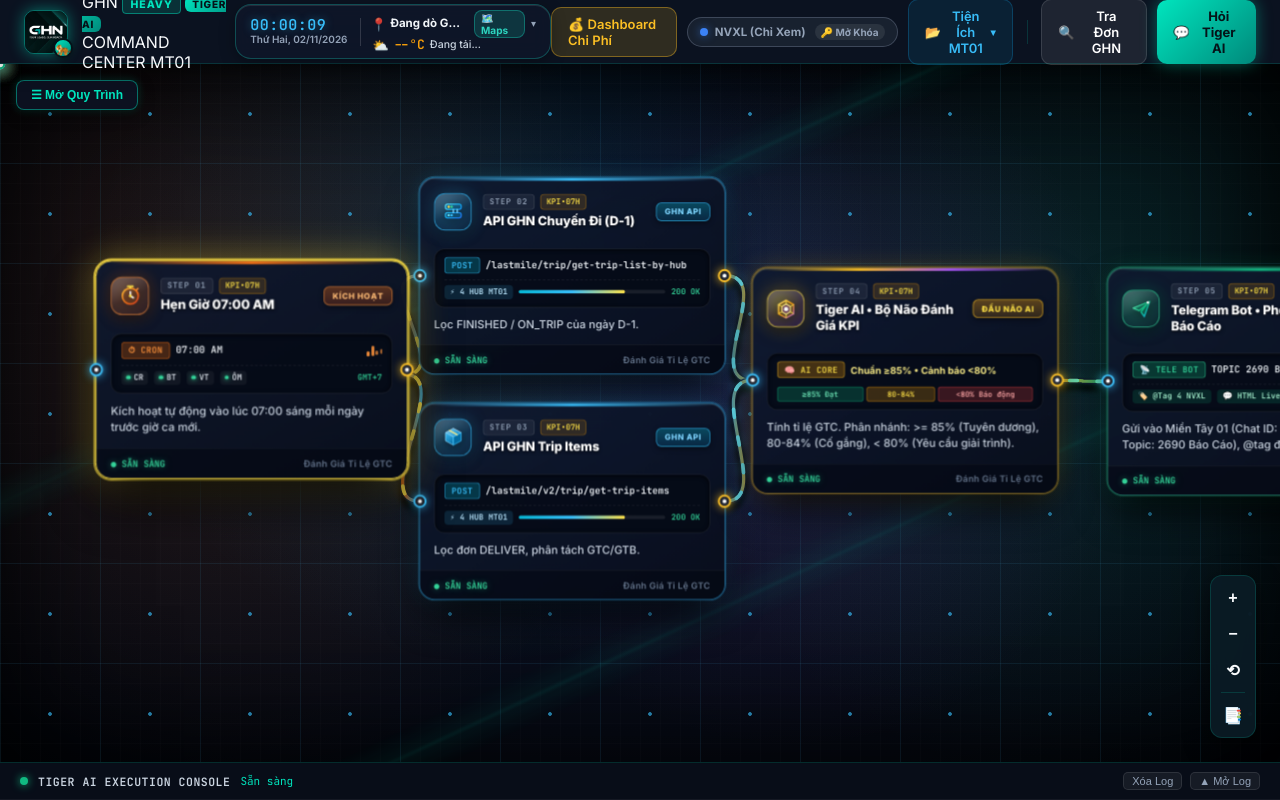
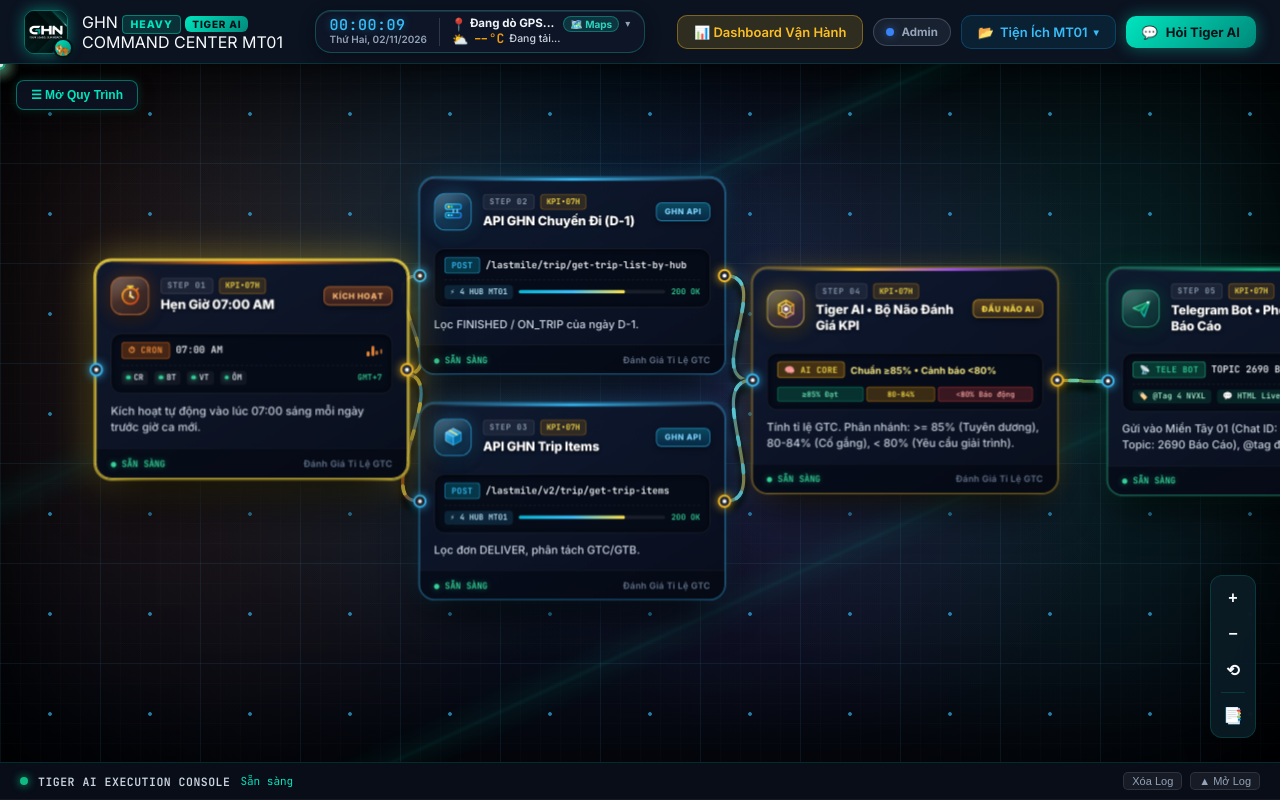
Before and after one commit to billnguyen1990/tiger-ai-studio, a Flask app: page / in a window 1280 px wide. Run offline with Flask 3, Linux system fonts and the light colour scheme.

Commit message:
UI: tinh chinh thanh dieu huong - Admin badge gon, gop Tra Don vao Tien Ich MT01, doi ten Dashboard Van Hanh

```diff
--- a/static/js/app.js
+++ b/static/js/app.js
@@ -79,11 +79,14 @@ document.addEventListener("DOMContentLoaded", () => {
       document.querySelectorAll(".admin-only-item").forEach(el => el.classList.remove("locked-hidden"));
       if (btnRoleStatus) {
         btnRoleStatus.className = "btn btn-role-pill admin-active";
-        btnRoleStatus.title = "Đang ở chế độ Sếp (Quản Trị Viên). Bấm để khóa lại chế độ NVXL";
+        btnRoleStatus.title = "Đang ở chế độ Admin. Bấm để khóa lại";
       }
       if (roleDot) roleDot.className = "role-dot admin";
-      if (roleLabel) roleLabel.textContent = "👑 Sếp (Quản Trị)";
-      if (roleActionHint) roleActionHint.textContent = "🔒 Khóa lại";
+      if (roleLabel) roleLabel.textContent = "👑 Admin";
+      if (roleActionHint) {
+        roleActionHint.textContent = "";
+        roleActionHint.style.display = "none";
+      }
       // Đảm bảo dù Sếp đăng nhập thì Bảng Chi Tiết Node vẫn giữ trạng thái xếp gọn mặc định cho đến khi Sếp chủ động bấm mở
       if (nodeInspector && (nodeInspector.classList.contains("hidden-sidebar") || nodeInspector.classList.contains("collapsed"))) {
         nodeInspector.classList.add("hidden-sidebar");
@@ -107,11 +110,14 @@ document.addEventListener("DOMContentLoaded", () => {
       }
       if (btnRoleStatus) {
         btnRoleStatus.className = "btn btn-role-pill";
-        btnRoleStatus.title = "Chế độ NVXL (Chỉ Xem & Hỏi Tiger AI). Bấm để mở quyền Quản Trị";
+        btnRoleStatus.title = "Chế độ Admin. Bấm để đăng nhập/mở khóa";
       }
       if (roleDot) roleDot.className = "role-dot viewer";
-      if (roleLabel) roleLabel.textContent = "NVXL (Chỉ Xem)";
-      if (roleActionHint) roleActionHint.textContent = "🔑 Mở Khóa";
+      if (roleLabel) roleLabel.textContent = "Admin";
+      if (roleActionHint) {
+        roleActionHint.textContent = "";
+        roleActionHint.style.display = "none";
+      }
     }
     setTimeout(() => { if (canvas && typeof canvas.renderEdges === "function") canvas.renderEdges(); }, 320);
   }
@@ -694,6 +700,16 @@ document.addEventListener("DOMContentLoaded", () => {
       if (toolsStackMenu && toolsStackMenu.contains(e.target)) return;
       if (toolsStackWrapper && toolsStackWrapper.contains(e.target)) return;
       closeToolsMenu();
+    });
+  }
+
+  const stackItemBulkTrack = document.getElementById("stackItemBulkTrack");
+  if (stackItemBulkTrack) {
+    stackItemBulkTrack.addEventListener("click", () => {
+      closeToolsMenu();
+      if (modalBulkTrack) modalBulkTrack.classList.add("open");
+      playCyberSound("start");
+      if (bulkTrackInput) bulkTrackInput.focus();
     });
   }
 
@@ -1060,12 +1076,12 @@ document.addEventListener("DOMContentLoaded", () => {
   if (btnRoleStatus) {
     btnRoleStatus.addEventListener("click", () => {
       if (isUserAdmin) {
-        if (confirm("Sếp có muốn khóa lại Chế độ NVXL (Chỉ Xem & Hỏi Tiger AI) không?")) {
+        if (confirm("Anh có muốn khóa lại Chế độ Admin không?")) {
           localStorage.removeItem("tiger_admin_pin");
           currentAdminPin = "";
           applyRoleUI(false);
           playCyberSound("click");
-          addLog("info", "🔒 Đã khóa lại Chế độ NVXL (Chỉ Xem & Hỏi Tiger AI).");
+          addLog("info", "🔒 Đã khóa lại Chế độ Admin.");
         }
       } else {
         if (modalAdminAuth) {
--- a/templates/index.html
+++ b/templates/index.html
@@ -126,16 +126,16 @@
     <!-- ACTION CONTROLS & STACKED UTILITIES -->
     <!-- ACTION CONTROLS & STACKED UTILITIES -->
     <div class="header-actions">
-      <!-- Nút mở Dashboard Chi Phí -->
-      <a href="/cost-dashboard" class="btn btn-secondary" style="background: rgba(251, 191, 36, 0.15); border: 1px solid rgba(251, 191, 36, 0.4); color: #fbbf24; text-decoration: none;" title="Xem Dashboard Chi Phí & Đối Soát Vận Tải (11 chỉ số)">
-        <span>💰 Dashboard Chi Phí</span>
+      <!-- Nút mở Dashboard Vận Hành -->
+      <a href="/cost-dashboard" class="btn btn-secondary" style="background: rgba(251, 191, 36, 0.15); border: 1px solid rgba(251, 191, 36, 0.4); color: #fbbf24; text-decoration: none;" title="Xem Dashboard Vận Hành MT01 (11 chỉ số chi phí, lương & xe tải)">
+        <span>📊 Dashboard Vận Hành</span>
       </a>
 
       <div id="roleBadgeContainer" class="role-badge-container">
-        <button id="btnRoleStatus" class="btn btn-role-pill" title="Chế độ NVXL (Chỉ Xem & Hỏi Tiger AI). Bấm để mở quyền Quản Trị Viên">
+        <button id="btnRoleStatus" class="btn btn-role-pill" title="Chế độ Admin (Bấm để đăng nhập/mở khóa)">
           <span class="role-dot viewer" id="roleDot"></span>
-          <span id="roleLabel">NVXL (Chỉ Xem)</span>
-          <span id="roleActionHint" class="role-hint">🔑 Mở Khóa</span>
+          <span id="roleLabel">Admin</span>
+          <span id="roleActionHint" class="role-hint" style="display: none;"></span>
         </button>
       </div>
 
@@ -171,6 +171,13 @@
           <div class="tools-mobile-header">
             <span class="tools-mobile-title">📂 TIỆN ÍCH MT01</span>
             <button class="tools-mobile-close" id="btnCloseToolsMenu" type="button">✕</button>
+          </div>
+          <div class="stack-menu-item" id="stackItemBulkTrack">
+            <span class="item-icon">🔍</span>
+            <div class="item-info">
+              <div class="item-name">Tra Đơn GHN (Bulk Tracking)</div>
+              <div class="item-desc">Tra cứu nhanh mã đơn hàng nội bộ GHN (1 hoặc nhiều đơn)</div>
+            </div>
           </div>
           <div class="stack-menu-item" id="stackItemAnalytics">
             <span class="item-icon">📊</span>
@@ -226,12 +233,7 @@
         </div>
       </div>
 
-      <div class="divider-v"></div>
 
-      <button id="btnOpenBulkTrack" class="btn btn-secondary" title="Tra cứu mã đơn hàng nội bộ GHN (1 hoặc nhiều đơn cùng lúc)">
-        <span class="btn-icon">🔍</span>
-        <span>Tra Đơn GHN</span>
-      </button>
 
       <button id="btnOpenCopilot" class="btn btn-gradient" title="Mở Trợ Lý Đàm Thoại Thông Minh Tiger AI">
         <span class="btn-icon">💬</span>
```
